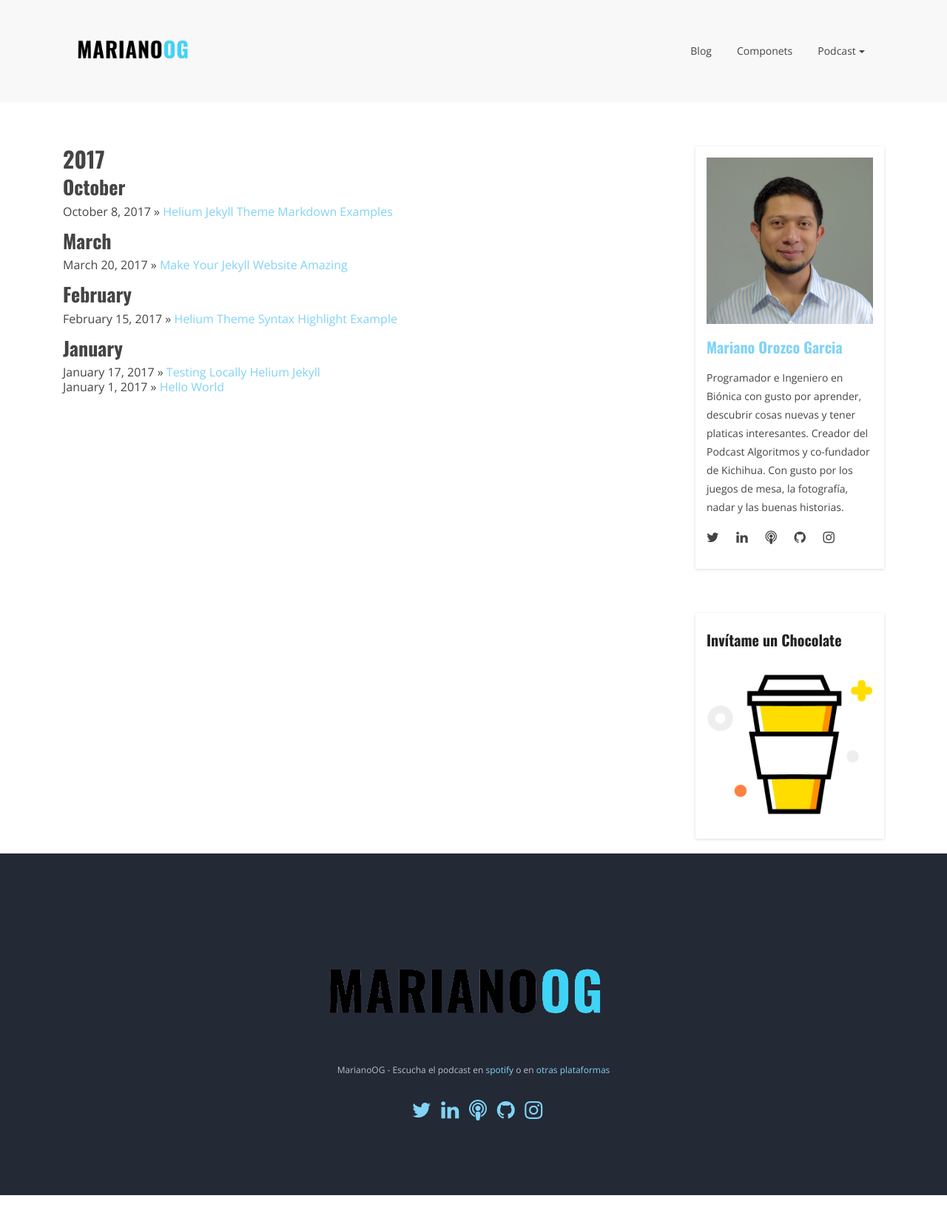
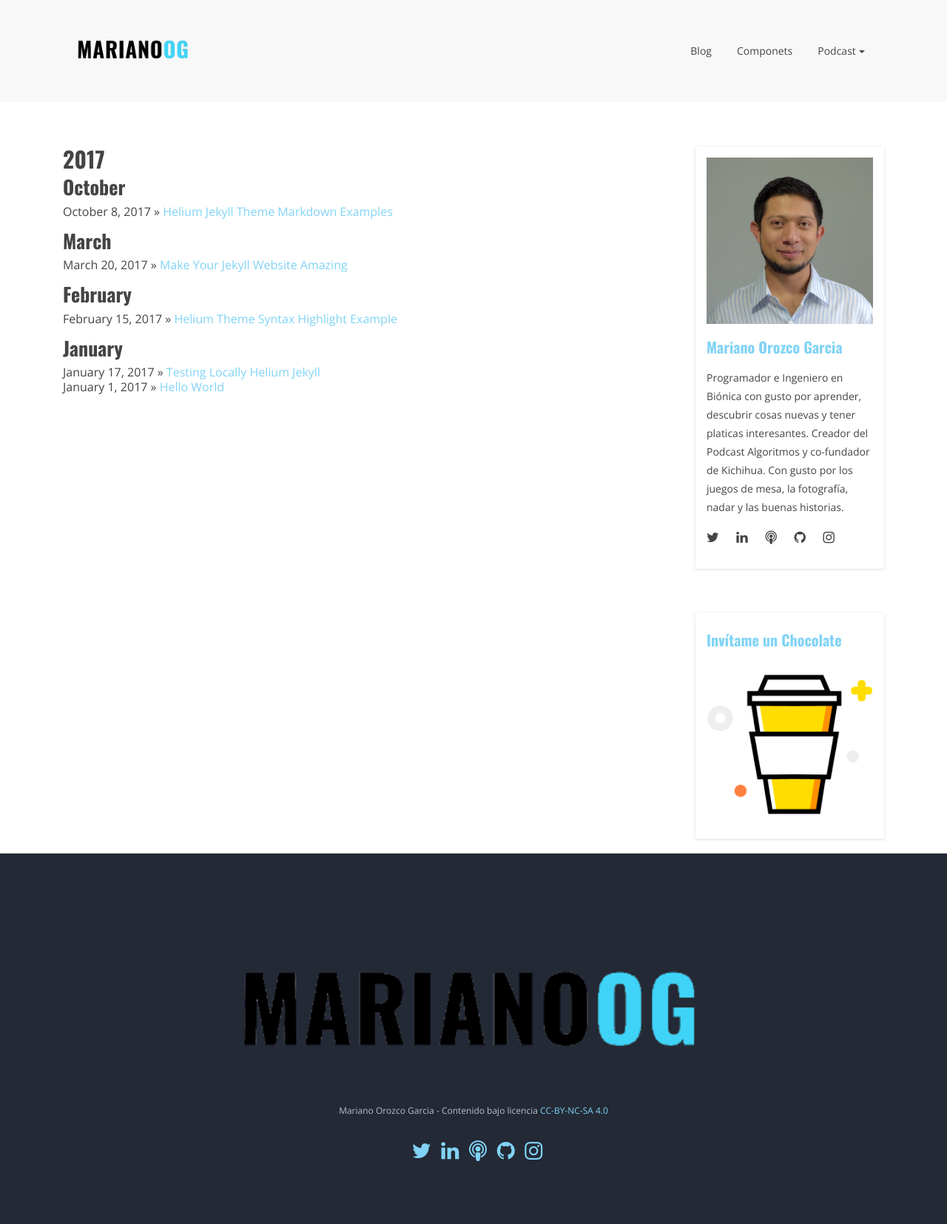
Before and after one commit to MarianoOG/marianoog.github.io, a Jekyll site: the page built from archive.html, in a window 1280 px wide. Shown: the top 1655 px of the page at 74% size. Built offline with Jekyll 4.4.1, drawn with Linux system fonts in a browser that asks for light colours.

Commit message:
footer and side-bar updated

```diff
--- a/_includes/side-bar.html
+++ b/_includes/side-bar.html
@@ -9,7 +9,7 @@
 
           <div class="blog-block blog-posts-widget side-bar sticky-top">
             <div class="widget-title">
-              <h4>Invítame un Chocolate</h4>
+              <h4><a href="https://ona309.com/Chocolate">Invítame un Chocolate</a></h4>
             </div>
             <a href="https://ona309.com/Chocolate"><img src="{{ BASE_PATH }}/assets/images/chocolate.png"></a>
           <div>
--- a/_includes/themes/bootstrap/footer.html
+++ b/_includes/themes/bootstrap/footer.html
@@ -2,10 +2,10 @@
       <footer class="default-footer text-center">
         <div class="container">
 
-          <img class="mb-30 footer-logo navbar-brand" src="{{ BASE_PATH }}/assets/images/logo.png" alt="logo-marianoog">
+          <img class="mb-30 footer-logo" src="{{ BASE_PATH }}/assets/images/logo.png" alt="logo-marianoog">
 
           <span class="copy-right dis-blk">
-            MarianoOG - Escucha el podcast en <a href="https://ona309.com/Spotify">spotify</a> o en <a href="https://ona309.com/Podcast">otras plataformas</a>
+            Mariano Orozco Garcia - Contenido bajo licencia <a href="https://creativecommons.org/licenses/by-nc-sa/4.0/legalcode">CC-BY-NC-SA 4.0</a>
           </span>
 
           <span class="social">
--- a/_includes/themes/bootstrap/nav-bar.html
+++ b/_includes/themes/bootstrap/nav-bar.html
@@ -14,7 +14,7 @@
                       <a class="nav-link dropdown-toggle" href="#" data-toggle="dropdown" aria-haspopup="true" aria-expanded="false">Podcast</a>
                       <div class="dropdown-menu">
                         <a class="dropdown-item" href="https://ona309.com/Podcast">Escuchar</a>
-                        <a class="dropdown-item" href="https://ona309.com/Algoritmos">Notas de los episodios</a>
+                        <a class="dropdown-item" href="https://ona309.com/Algoritmos">Leer notas</a>
                       </div>
                     </li>
                   </ul>
```
Also changed, not shown: assets/css/main.css.
